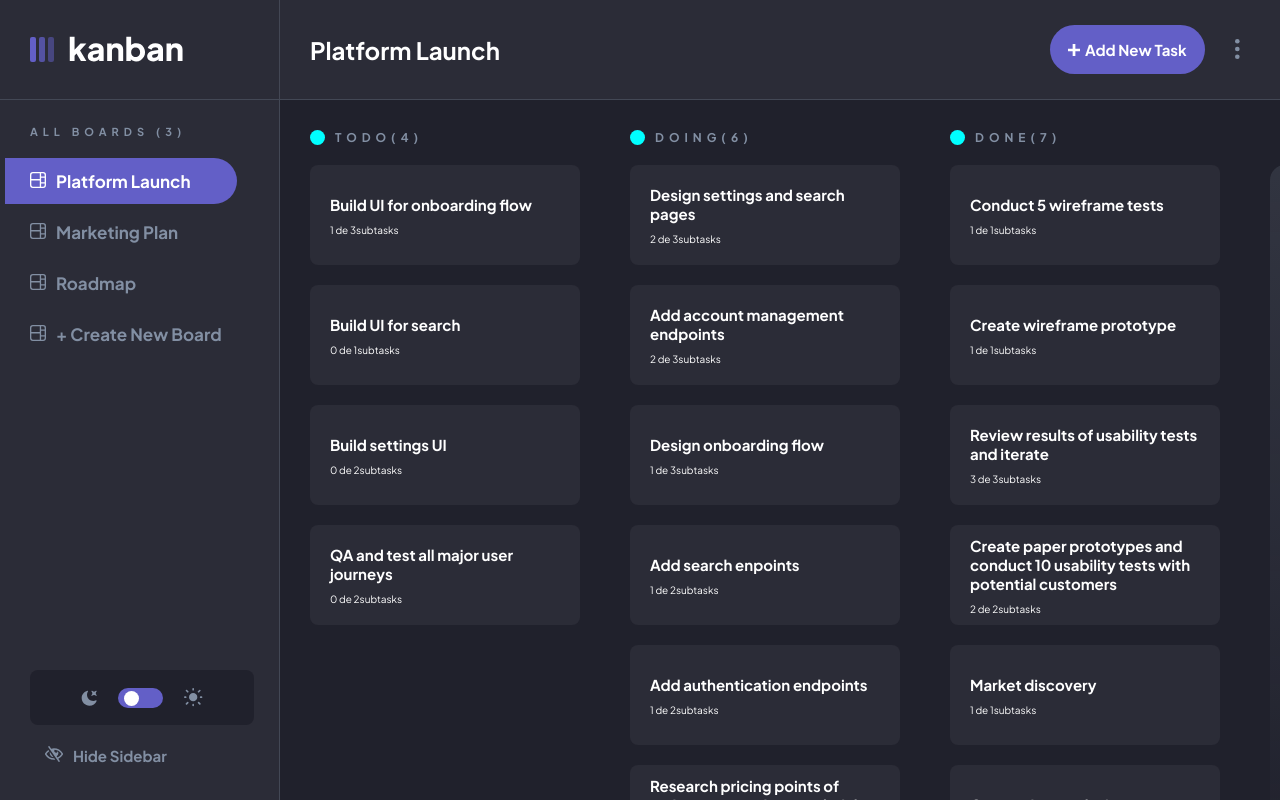
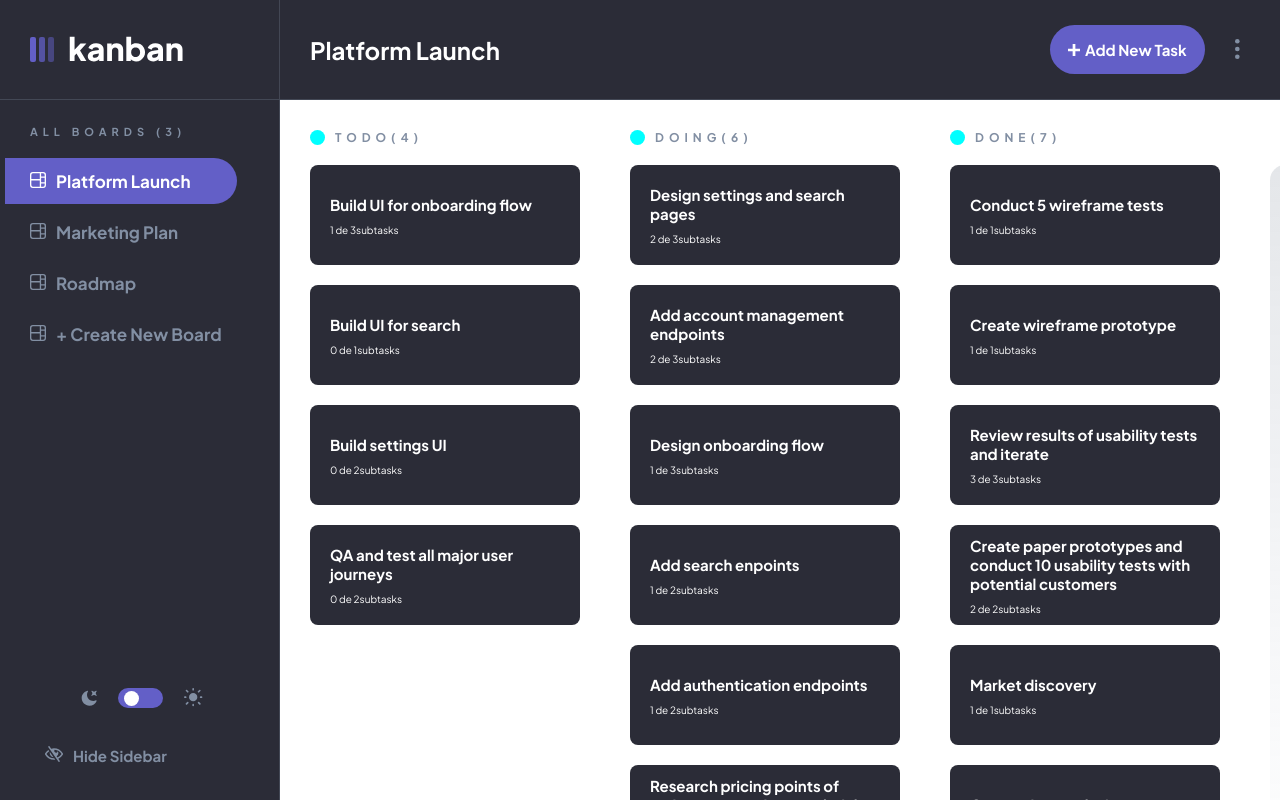
Before and after one commit to Wladimir-Dev/task-management-app, a React (Vite) app: page / in a window 1280 px wide. Built offline with nearby package versions, Linux system fonts and the light colour scheme.

Commit message:
details css

```diff
--- a/src/index.css
+++ b/src/index.css
@@ -1,6 +1,4 @@
 :root {
-  --black: #000000;
-  --white: #ffffff;
   --red: #ea5555;
   --darkBlue: #635fc7;
   --veryLightBlue: #f0effa;
@@ -10,7 +8,6 @@
   --mediumGray: #828fa3;
   --darkGray: #2b2c37;
   --darkGrayLine: #3e3f4e;
-  --veryDarkGray: #20212c;
   --cardShadow: rgba(54, 78, 126, 0.101545);
   --overlay: rgba(0, 0, 0, 0.5);
   --mediumGrayOpacity: rgba(130, 143, 163, 0.4);
```
